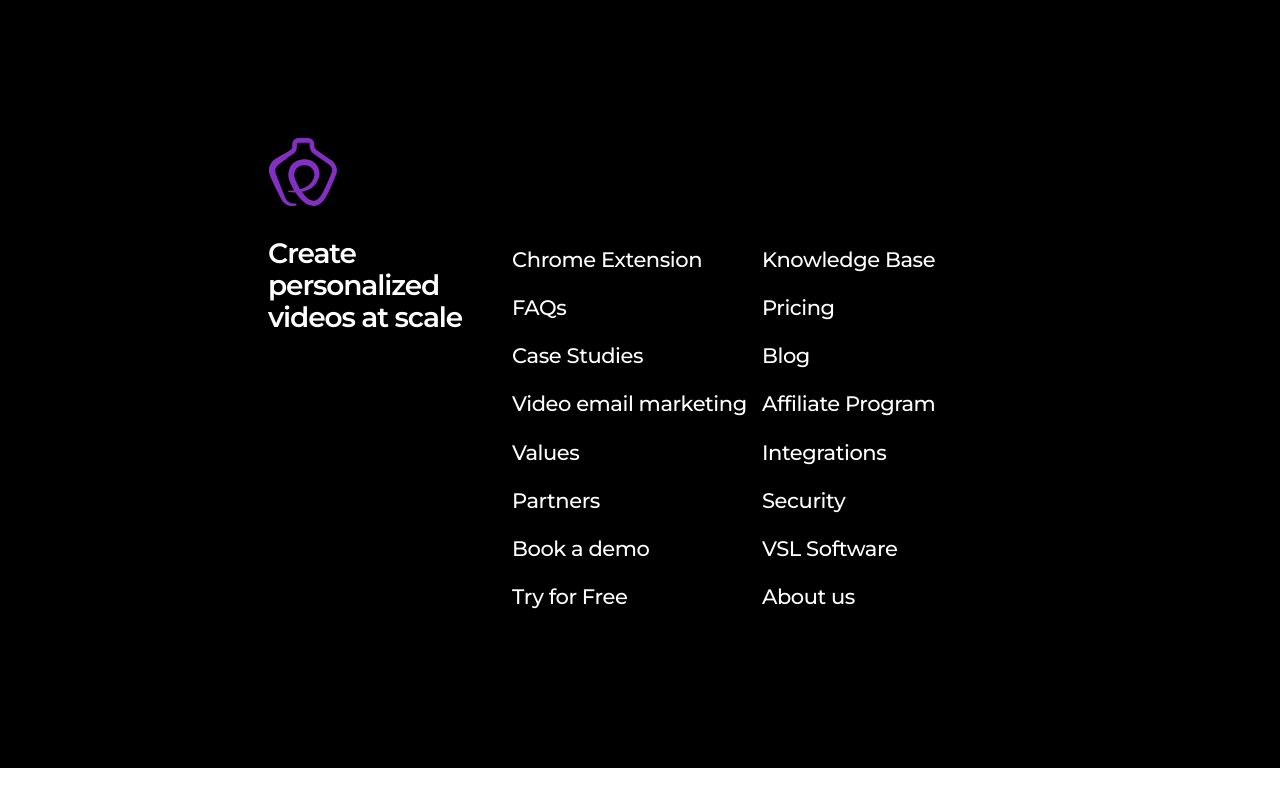
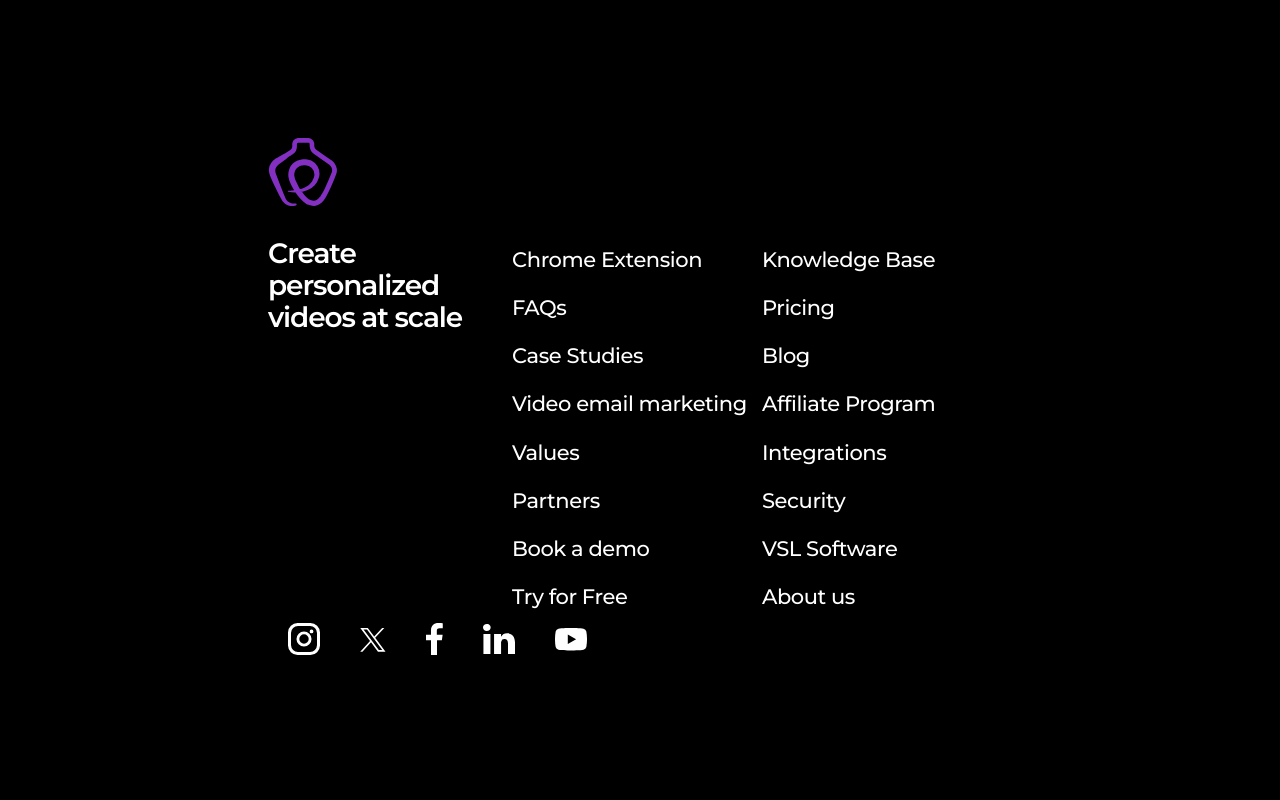
Before and after one commit to Dikhyant/potion, a Next.js app: page / in a window 1280 px wide. Shown: the part 802-1602 px from the top of the page. Before the commit the page ends 1570 px from the top, so only its background shows below. Built offline with nearby package versions, Linux system fonts and the light colour scheme.

Commit message:
Developed footer social media icons

```diff
--- a/src/_components/Footer/Footer.tsx
+++ b/src/_components/Footer/Footer.tsx
@@ -1,5 +1,11 @@
 import FooterNavItem from "../FooterNavItem/FooterNavItem";
+import FooterSocialNavItem from "../FooterSocialNavItem/FooterSocialNavItem";
+import FacebookIcon from "../Icons/FacebookIcon";
+import InstagramIcon from "../Icons/InstagramIcon";
+import LinkedinIcon from "../Icons/LinkedinIcon";
 import PotionIcon from "../Icons/PotionIcon";
+import XIcon from "../Icons/XIcon";
+import YouTubeIcon from "../Icons/YouTubeIcon";
 
 type TFooterNavItem = React.ComponentProps<typeof FooterNavItem>;
 const footerNavItems:TFooterNavItem[] = [
@@ -69,6 +75,30 @@ const footerNavItems:TFooterNavItem[] = [
     }
 ]
 
+type TFooterSocialNavItem = React.ComponentProps<typeof FooterSocialNavItem>;
+const footerSocialNavItems:TFooterSocialNavItem[] = [
+    {
+        children: <InstagramIcon />,
+        href: ""
+    },
+    {
+        children: <XIcon />,
+        href: ""
+    },
+    {
+        children: <FacebookIcon />,
+        href: ""
+    },
+    {
+        children: <LinkedinIcon />,
+        href: ""
+    },
+    {
+        children: <YouTubeIcon />,
+        href: ""
+    }
+]
+
 export default function Footer() {
     return (
         <footer className="bg-black text-white  pt-[140px] pb-[145px] " >
@@ -97,6 +127,21 @@ export default function Footer() {
                         }
                     </div>
                 </div>
+
+                <div className="flex items-center" >
+                    {
+                        footerSocialNavItems.map(item => {
+                            return (
+                                <FooterSocialNavItem
+                                    href={item.href}
+                                    className="px-5"
+                                >
+                                    {item.children}
+                                </FooterSocialNavItem>
+                            )
+                        })
+                    }
+                </div>
             </div>
         </footer>
     )
--- /dev/null
+++ b/src/_components/FooterSocialNavItem/FooterSocialNavItem.tsx
@@ -0,0 +1,27 @@
+import { cn } from "@/utils/misc";
+import Link from "next/link";
+import { ReactNode } from "react"
+
+type TFooterSocialNavItem = {
+    children?: ReactNode;
+    href: string;
+    className?: string;
+}
+
+export default function FooterSocialNavItem({
+    className,
+    children,
+    href,
+}: TFooterSocialNavItem) {
+    return (
+        <Link
+            href={href}
+            className={cn(
+                "hover:scale-[0.9] transition-transform duration-[.3s]",
+                className
+            )}
+        >
+            {children}
+        </Link>
+    )
+}
--- /dev/null
+++ b/src/_components/Icons/FacebookIcon.tsx
@@ -0,0 +1,26 @@
+import * as React from "react";
+import { SVGProps } from "react";
+const FacebookIcon = (props: SVGProps<SVGSVGElement>) => (
+  <svg
+    xmlnsXlink="http://www.w3.org/1999/xlink"
+    xmlns="http://www.w3.org/2000/svg"
+    className="pt-svgsprite -facebook"
+    width={16.76}
+    height={32}
+    {...props}
+  >
+    <defs>
+      <symbol
+        viewBox="0 0 16.76 32"
+        id="facebook"
+        xmlns="http://www.w3.org/2000/svg"
+      >
+        <path d="M13.71 5.33h3.05V.15C16.3.15 14.48 0 12.34 0 7.92 0 5 2.59 5 7.47v4.26H0v5.64h5V32h6V17.37h4.88l.76-5.64h-5.82V8.08c0-1.68.46-2.75 2.89-2.75z" />
+      </symbol>
+    </defs>
+    <g fill="currentColor">
+      <path d="M13.71 5.33h3.05V.15C16.3.15 14.48 0 12.34 0 7.92 0 5 2.59 5 7.47v4.26H0v5.64h5V32h6V17.37h4.88l.76-5.64h-5.82V8.08c0-1.68.46-2.75 2.89-2.75z" />
+    </g>
+  </svg>
+);
+export default FacebookIcon;
--- /dev/null
+++ b/src/_components/Icons/InstagramIcon.tsx
@@ -0,0 +1,26 @@
+import * as React from "react";
+import { SVGProps } from "react";
+const InstagramIcon = (props: SVGProps<SVGSVGElement>) => (
+  <svg
+    xmlnsXlink="http://www.w3.org/1999/xlink"
+    xmlns="http://www.w3.org/2000/svg"
+    className="pt-svgsprite -instagram"
+    width={32}
+    height={32}
+    {...props}
+  >
+    <defs>
+      <symbol
+        viewBox="0 0 32 32"
+        id="instagram"
+        xmlns="http://www.w3.org/2000/svg"
+      >
+        <path d="M3 10v12a7.07 7.07 0 0 0 7 7h12a7.07 7.07 0 0 0 7-7V10a7.07 7.07 0 0 0-7-7H10a7.07 7.07 0 0 0-7 7zm-3 0A9.81 9.81 0 0 1 10 0h12a9.81 9.81 0 0 1 10 10v12a9.81 9.81 0 0 1-10 10H10A9.81 9.81 0 0 1 0 22zm16 10.71A4.71 4.71 0 1 0 11.29 16 4.66 4.66 0 0 0 16 20.71zm0 2.82A7.53 7.53 0 1 1 23.53 16 7.55 7.55 0 0 1 16 23.53zm9.41-15.06a1.88 1.88 0 0 1-3.76 0 1.88 1.88 0 1 1 3.76 0z" />
+      </symbol>
+    </defs>
+    <g fill="currentColor">
+      <path d="M3 10v12a7.07 7.07 0 0 0 7 7h12a7.07 7.07 0 0 0 7-7V10a7.07 7.07 0 0 0-7-7H10a7.07 7.07 0 0 0-7 7zm-3 0A9.81 9.81 0 0 1 10 0h12a9.81 9.81 0 0 1 10 10v12a9.81 9.81 0 0 1-10 10H10A9.81 9.81 0 0 1 0 22zm16 10.71A4.71 4.71 0 1 0 11.29 16 4.66 4.66 0 0 0 16 20.71zm0 2.82A7.53 7.53 0 1 1 23.53 16 7.55 7.55 0 0 1 16 23.53zm9.41-15.06a1.88 1.88 0 0 1-3.76 0 1.88 1.88 0 1 1 3.76 0z" />
+    </g>
+  </svg>
+);
+export default InstagramIcon;
--- /dev/null
+++ b/src/_components/Icons/LinkedinIcon.tsx
@@ -0,0 +1,26 @@
+import * as React from "react";
+import { SVGProps } from "react";
+const LinkedinIcon = (props: SVGProps<SVGSVGElement>) => (
+  <svg
+    xmlnsXlink="http://www.w3.org/1999/xlink"
+    xmlns="http://www.w3.org/2000/svg"
+    className="pt-svgsprite -linkedin"
+    width={32}
+    height={30.48}
+    {...props}
+  >
+    <defs>
+      <symbol
+        viewBox="0 0 32 30.48"
+        id="linkedin"
+        xmlns="http://www.w3.org/2000/svg"
+      >
+        <path d="M32 18.72v11.76h-7V19.59c0-2.83-1-4.59-3.45-4.59a3.1 3.1 0 0 0-3.26 2.39 3.24 3.24 0 0 0-.22 1.53v11.56h-7V10h7v2.83a7 7 0 0 1 6.09-3.48c4.57.01 7.84 3.06 7.84 9.37zM3.92 0C1.52 0 0 1.52 0 3.48A3.5 3.5 0 0 0 3.7 7c2.4 0 3.92-1.56 3.92-3.52A3.37 3.37 0 0 0 3.92 0zM.44 30.48h7V10h-7z" />
+      </symbol>
+    </defs>
+    <g fill="currentColor">
+      <path d="M32 18.72v11.76h-7V19.59c0-2.83-1-4.59-3.45-4.59a3.1 3.1 0 0 0-3.26 2.39 3.24 3.24 0 0 0-.22 1.53v11.56h-7V10h7v2.83a7 7 0 0 1 6.09-3.48c4.57.01 7.84 3.06 7.84 9.37zM3.92 0C1.52 0 0 1.52 0 3.48A3.5 3.5 0 0 0 3.7 7c2.4 0 3.92-1.56 3.92-3.52A3.37 3.37 0 0 0 3.92 0zM.44 30.48h7V10h-7z" />
+    </g>
+  </svg>
+);
+export default LinkedinIcon;
--- /dev/null
+++ b/src/_components/Icons/XIcon.tsx
@@ -0,0 +1,32 @@
+import * as React from "react";
+import { SVGProps } from "react";
+const XIcon = (props: SVGProps<SVGSVGElement>) => (
+  <svg
+    xmlnsXlink="http://www.w3.org/1999/xlink"
+    xmlns="http://www.w3.org/2000/svg"
+    className="pt-svgsprite -twitter"
+    width={26}
+    height={25}
+    {...props}
+  >
+    <defs>
+      <symbol
+        viewBox="0 0 26 25"
+        id="twitter"
+        xmlns="http://www.w3.org/2000/svg"
+      >
+        <path
+          fill="currentColor"
+          d="m.28.93 9.76 13.09L.22 24.66h2.2l8.6-9.32 6.96 9.32h7.52L15.19 10.83l9.14-9.9h-2.2L14.2 9.5 7.8.93H.28Zm3.25 1.63H7l15.26 20.47H18.8L3.53 2.56Z"
+        />
+      </symbol>
+    </defs>
+    <g fill="#FFFFFF">
+      <path
+        fill="currentColor"
+        d="m.28.93 9.76 13.09L.22 24.66h2.2l8.6-9.32 6.96 9.32h7.52L15.19 10.83l9.14-9.9h-2.2L14.2 9.5 7.8.93H.28Zm3.25 1.63H7l15.26 20.47H18.8L3.53 2.56Z"
+      />
+    </g>
+  </svg>
+);
+export default XIcon;
--- /dev/null
+++ b/src/_components/Icons/YouTubeIcon.tsx
@@ -0,0 +1,26 @@
+import * as React from "react";
+import { SVGProps } from "react";
+const YouTubeIcon = (props: SVGProps<SVGSVGElement>) => (
+  <svg
+    xmlnsXlink="http://www.w3.org/1999/xlink"
+    xmlns="http://www.w3.org/2000/svg"
+    className="pt-svgsprite -youtube"
+    width={32}
+    height={22.5}
+    {...props}
+  >
+    <defs>
+      <symbol
+        viewBox="0 0 32 22.5"
+        id="youtube"
+        xmlns="http://www.w3.org/2000/svg"
+      >
+        <path d="M31.33 3.55A4 4 0 0 0 28.5.72C26 .05 16 .05 16 .05S6 .05 3.5.72A4 4 0 0 0 .67 3.55a41.51 41.51 0 0 0-.67 7.7A41.51 41.51 0 0 0 .67 19a4 4 0 0 0 2.83 2.78c2.49.67 12.5.67 12.5.67s10 0 12.5-.67A4 4 0 0 0 31.33 19a41.51 41.51 0 0 0 .67-7.7 41.51 41.51 0 0 0-.67-7.75zM12.8 16.05v-9.6l8.31 4.8z" />
+      </symbol>
+    </defs>
+    <g fill="currentColor">
+      <path d="M31.33 3.55A4 4 0 0 0 28.5.72C26 .05 16 .05 16 .05S6 .05 3.5.72A4 4 0 0 0 .67 3.55a41.51 41.51 0 0 0-.67 7.7A41.51 41.51 0 0 0 .67 19a4 4 0 0 0 2.83 2.78c2.49.67 12.5.67 12.5.67s10 0 12.5-.67A4 4 0 0 0 31.33 19a41.51 41.51 0 0 0 .67-7.7 41.51 41.51 0 0 0-.67-7.75zM12.8 16.05v-9.6l8.31 4.8z" />
+    </g>
+  </svg>
+);
+export default YouTubeIcon;
```
